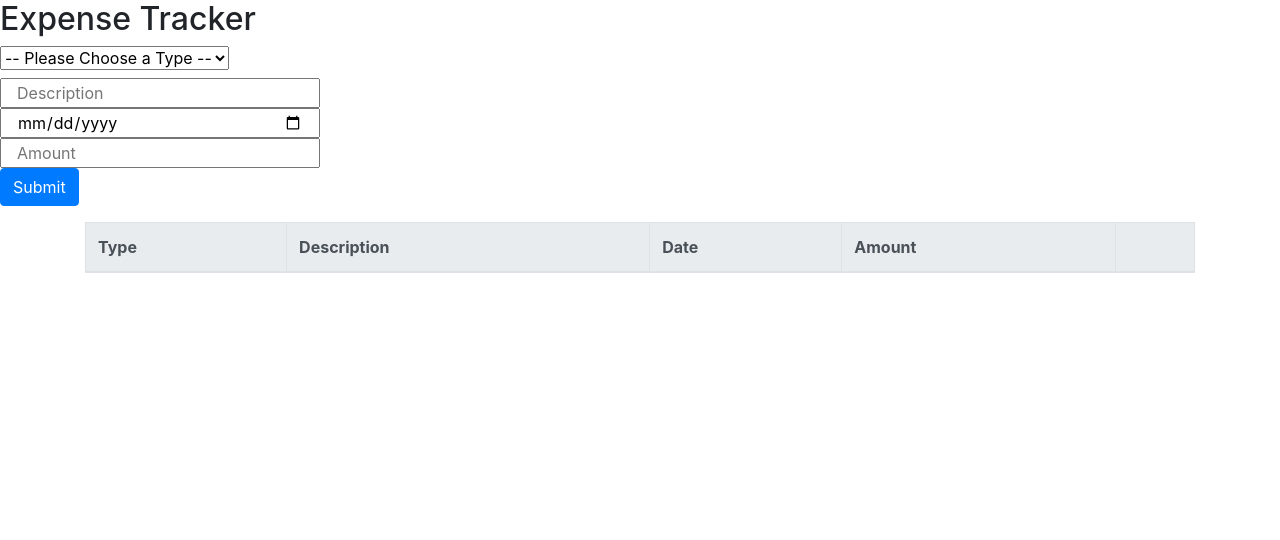
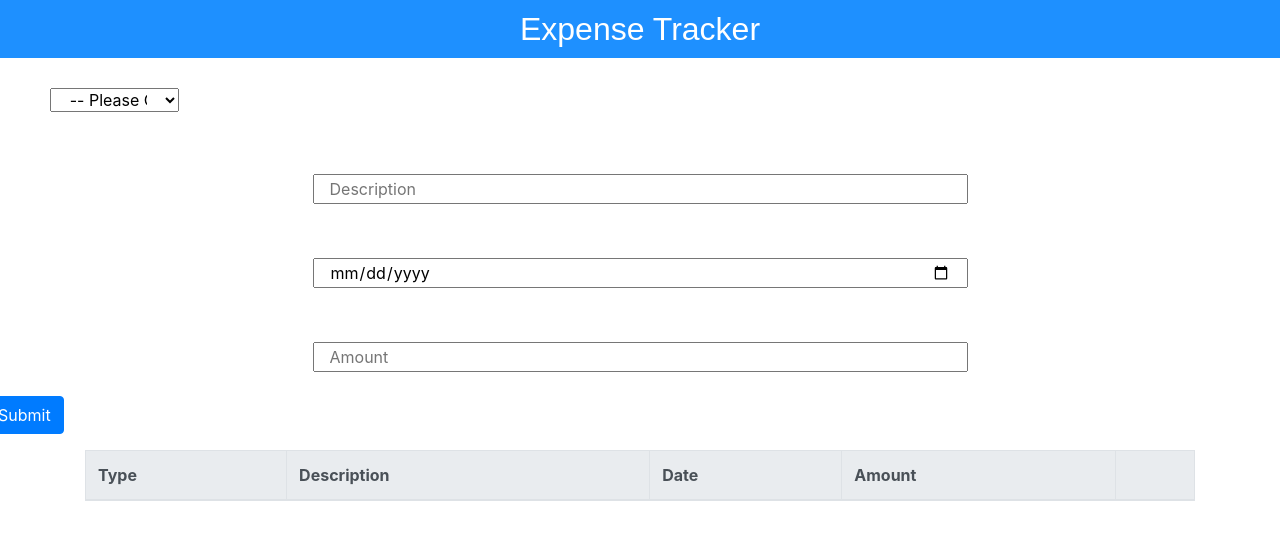
Before and after one commit to mauroleos/Expense-Tracker-App, a React (Create React App) app in the folder my-app/: page / in a window 1280 px wide. Shown: the top 540 px of the page. Built offline with nearby package versions, Linux system fonts and the light colour scheme.

Commit message:
Fixed table and worked on Bootstrap

```diff
--- a/my-app/src/Components/FormContainer.js
+++ b/my-app/src/Components/FormContainer.js
@@ -40,16 +40,16 @@ class Form extends Component {
     if (this.validateForm() === true) {
       const expense = {
         id: Math.random(),
-        type: this.state.type,
-        description: this.state.description,
-        date: this.state.date,
-        amount: this.state.amount,
+        type: this.state.form.type,
+        description: this.state.form.description,
+        date: this.state.form.date,
+        amount: this.state.form.amount,
         deleteButton: (
           <button
             className="btn btn-danger"
             onClick={() => this.deleteButton(expense.id)}
           >
-            X
+            &times;
           </button>
         ),
       };
@@ -91,8 +91,14 @@ class Form extends Component {
         <main className="table">
           <form onSubmit={this.submitted}>
             <div>
+              <div style={{ marginTop: "30px" }}>
+                <div className="row">
                   <label>
                     <select
+                      className="col-sm-6 offset-sm-3"
+                      style={{
+                        textAlign: "center",
+                      }}
                       name="type"
                       value={this.state.expenses.type}
                       onChange={this.handleChange}
@@ -104,37 +110,59 @@ class Form extends Component {
                       <option value="Other">Other</option>
                     </select>
                   </label>
+                </div>
+              </div>
               <br />
+              <div style={{ marginTop: "30px" }}>
+                <div className="row">
                   <input
-                className="col-sm-6 col-md-3"
+                    className="col-sm-6 offset-sm-3"
                     type="text"
                     name="description"
-                value={this.state.expenses.description}
+                    value={this.state.form.description}
                     placeholder="Description"
                     onChange={this.handleChange}
                   />
+                </div>
+              </div>
               <br />
+              <div style={{ marginTop: "30px" }}>
+                <div className="row">
                   <input
-                className="col-sm-6 col-md-3"
+                    className="col-sm-6 offset-sm-3"
                     type="date"
                     name="date"
-                value={this.state.expenses.date}
+                    value={this.state.form.date}
                     placeholder="Date"
                     onChange={this.handleChange}
                   />
+                </div>
+              </div>
               <br />
+              <div style={{ marginTop: "30px" }}>
+                <div className="row">
                   <input
-                className="col-sm-6 col-md-3"
+                    className="col-sm-6 offset-sm-3"
                     type="number"
                     name="amount"
-                value={this.state.expenses.amount}
+                    value={this.state.form.amount}
                     placeholder="Amount"
                     onChange={this.handleChange}
                   />
+                </div>
+              </div>
               <br />
-              <button onChange={this.submitted} className="btn btn-primary">
+              <div style={{ textAlign: "center" }}>
+                <div className="row">
+                  <button
+                    onChange={this.submitted}
+                    className="btn btn-primary"
+                    // style={{ textAlign: "center" }}
+                  >
                     Submit
                   </button>
+                </div>
+              </div>
             </div>
           </form>
         </main>
--- a/my-app/src/Components/Header.js
+++ b/my-app/src/Components/Header.js
@@ -1,7 +1,19 @@
 import React from "react";
 
 function Header() {
-  return <h2>Expense Tracker</h2>;
+  return (
+    <h2
+      style={{
+        color: "white",
+        backgroundColor: "DodgerBlue",
+        padding: "10px",
+        fontFamily: "Arial",
+        textAlign: "center",
+      }}
+    >
+      Expense Tracker
+    </h2>
+  );
 }
 
 export default Header;
```
Lines whose indentation alone changed are shown as unchanged.
